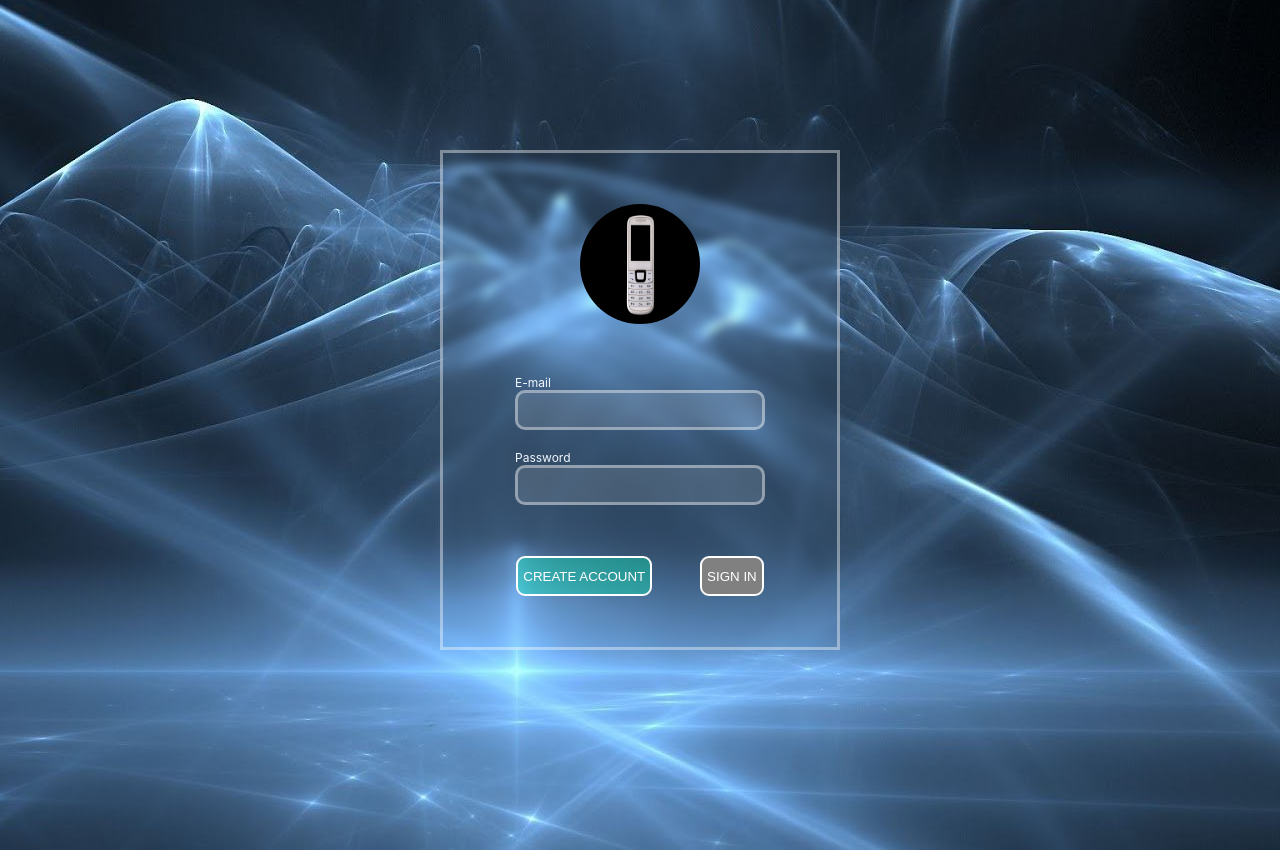
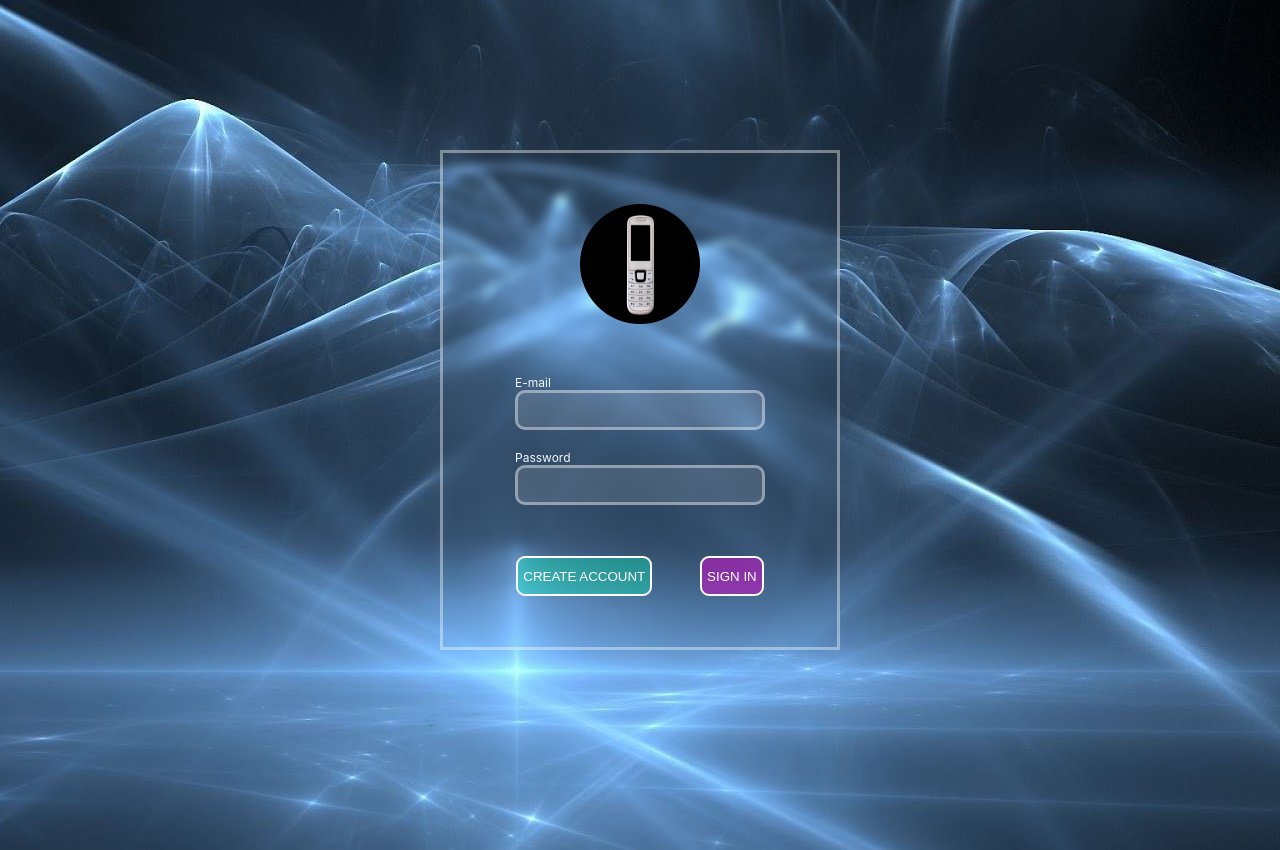
Before and after one commit to Kirill-Prohoda/phone-market-preview, a React (Create React App) app: page / in a window 1280 px wide. Shown: the top 850 px of the page. Built offline with nearby package versions, Linux system fonts and the light colour scheme.

Commit message:
PHO-12 Создал страницу регистрации

```diff
--- a/src/pages/LoginPage.jsx
+++ b/src/pages/LoginPage.jsx
@@ -1,8 +1,5 @@
 import React, { useState } from "react";
 import classes from "./LoginPage.module.css";
-
-const ADMIN = "admin";
-const PASSWORD = "1234";
 
 const LoginPage = () => {
   const [email, setEmail] = useState("");
@@ -17,23 +14,6 @@ const LoginPage = () => {
     setPassword(d.target.value);
   };
 
-  function toLinkM() {
-    window.location.assign("http://localhost:3000/home");
-  }
-
-  function toLinkP() {
-    window.location.assign("http://localhost:3000/registration");
-  }
-  let notRightEmail = true;
-  if (email === ADMIN) {
-    notRightEmail = false;
-  }
-
-  let notRightPassword = true;
-  if (password === PASSWORD) {
-    notRightPassword = false;
-  }
-
     function toLinkM() {
         window.location.assign('http://localhost:3000/home')
     }
@@ -41,10 +21,6 @@ const LoginPage = () => {
     function toLinkP() {
         window.location.assign('http://localhost:3000/registration')
     }
-
-
-    let isDisabled = notRightEmail || notRightPassword
-
     return (
         <div className={classes.wrapper}>
             <div className={classes.container}>
@@ -67,7 +43,7 @@ const LoginPage = () => {
                     <button onClick={toLinkP} className={classes.create}>
                         CREATE ACCOUNT
                     </button>
-                    <button disabled={isDisabled} onClick={toLinkM} className={classes.sign + ' ' + (isDisabled ? classes.sign__disabled : '')}>
+                    <button  onClick={toLinkM} className={classes.sign}>
                         SIGN IN
                     </button>
                 </div>
--- a/src/pages/RegPage.module.css
+++ b/src/pages/RegPage.module.css
@@ -10,12 +10,17 @@
     justify-content: space-around;
     align-items: center;
 
+
+
+
+
     position: absolute;
     top: 50%;
     left: 50%;
 
-  transform: translate(-50%, -50%);
+    transform: translate(-50%, -50%)
  }
+
 
  .container {
     display: flex;
@@ -25,7 +30,10 @@
     backdrop-filter: blur(5px);
     justify-content: space-evenly;
     flex-direction: column;
+
+
  }
+
 
  .avatar {
     display: flex;
@@ -36,6 +44,7 @@
     background-image: url(../images/telfon.jpg);
     border-radius: 100%;
     background-size: 100% 120px;
+
  }
 
  .window {
@@ -77,6 +86,7 @@
     border: 3px solid rgba(255, 255, 255, 0.4);
     border-radius: 10px;
     outline: none;
+
  }
 
  .password {
@@ -94,23 +104,27 @@
     border: 3px solid rgba(255, 255, 255, 0.4);
     border-radius: 10px;
     outline: none;
+
  }
+
 
  .buttons {
     display: flex;
     margin: auto 73.286px auto 73.286px;
     justify-content: flex-end;
+
  }
 
+
  .create {
-  color: #ffffff;
+    color: #FFFFFF;
     width: auto;
     height: 40px;
     display: flex;
     align-items: center;
     padding: 0px 5px 0px 5px;
     background: rgba(0, 255, 183, 0.335);
-  border: 2px solid #ffffff;
+    border: 2px solid #FFFFFF;
     border-radius: 9px;
  }
  .create:hover {
@@ -120,20 +134,26 @@
     transform: scale(0.95);
   }
 
+
+
  .confirm {
-  color: #ffffff;
+    color: #FFFFFF;
     width: auto;
     height: 40px;
     display: flex;
     align-items: center;
     padding: 0px 5px 0px 5px;
     background: rgba(210, 12, 203, 0.515);
-  border: 2px solid #ffffff;
+    border: 2px solid #FFFFFF;
     border-radius: 9px;
+
  }
  .confirm__disabled {
     background-color: gray;
+
  }
+
+
 
  .confirm:hover {
     opacity: 0.7;
```
Lines whose indentation alone changed are shown as unchanged.
